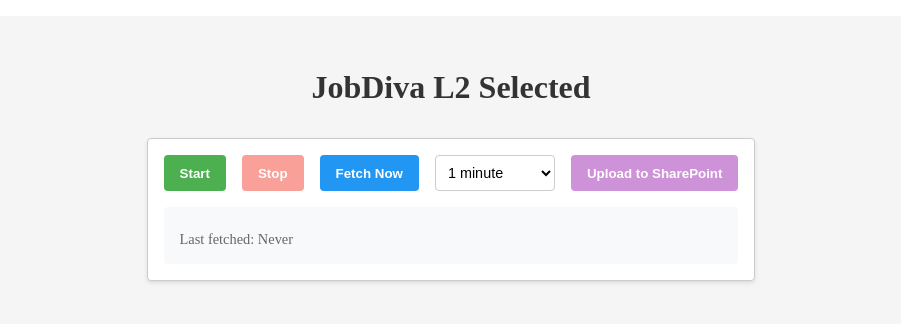
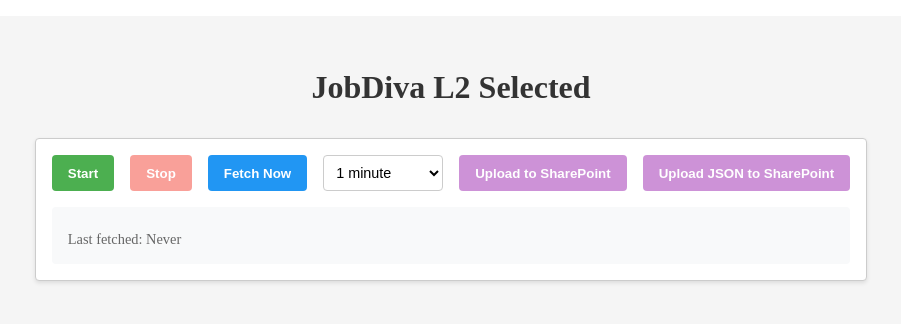
Before and after one commit to axiom-nik/azure-functions, a Next.js app: page /jobdiva in a window 1280 px wide. Shown: the top 324 px of the page, without its empty margins (189-1090 px from the left). Built offline with nearby package versions, Linux system fonts and the light colour scheme.

Commit message:
Add button to upload JSON data to SharePoint in JobDivaAPI: Implemented a new feature allowing users to upload JSON responses as base64-encoded files, with error handling and upload status updates for improved user experience.

```diff
--- a/app/jobdiva/page.tsx
+++ b/app/jobdiva/page.tsx
@@ -7,7 +7,7 @@
 const INTERVAL_OPTIONS = [
   { value: 60, label: '1 minute' },
   { value: 1800, label: '30 minutes' },
-  { value: 3600, label: '60 minutes' },
+
 ];
 
 interface ApiMetadata {
@@ -86,6 +86,48 @@
         body: JSON.stringify({
           base64Data: excelInfo.buffer,
           filename: excelInfo.filename,
+        }),
+      });
+
+      const data = await response.json();
+
+      if (!response.ok) {
+        throw new Error(data.error || 'Failed to upload to SharePoint');
+      }
+
+      setUploadStatus('success');
+    } catch (err) {
+      setError(err instanceof Error ? err.message : 'Failed to upload to SharePoint');
+      setUploadStatus('failed');
+    } finally {
+      setIsUploading(false);
+    }
+  };
+
+  const handleUploadJsonToSharePoint = async () => {
+    if (!apiResponse) {
+      setError('No API response available to upload');
+      return;
+    }
+
+    try {
+      setIsUploading(true);
+      setError(null);
+      setUploadStatus('idle');
+
+      // Convert JSON string to Uint8Array
+      const uint8Array = new TextEncoder().encode(apiResponse);
+      // Convert Uint8Array to Base64
+      const base64Data = Buffer.from(uint8Array).toString('base64');
+
+      const response = await fetch('/api/sharepoint/upload', {
+        method: 'POST',
+        headers: {
+          'Content-Type': 'application/json',
+        },
+        body: JSON.stringify({
+          base64Data,
+          filename: 'L2Selected.json',
         }),
       });
 
@@ -204,6 +246,13 @@
           >
             {isUploading ? 'Uploading...' : 'Upload to SharePoint'}
           </button>
+          <button
+            onClick={handleUploadJsonToSharePoint}
+            disabled={!apiResponse || isUploading}
+            className={`${styles.button} ${styles.uploadButton}`}
+          >
+            {isUploading ? 'Uploading JSON...' : 'Upload JSON to SharePoint'}
+          </button>
         </div>
         <div className={styles.status}>
           <div className={styles.lastFetch}>
```
